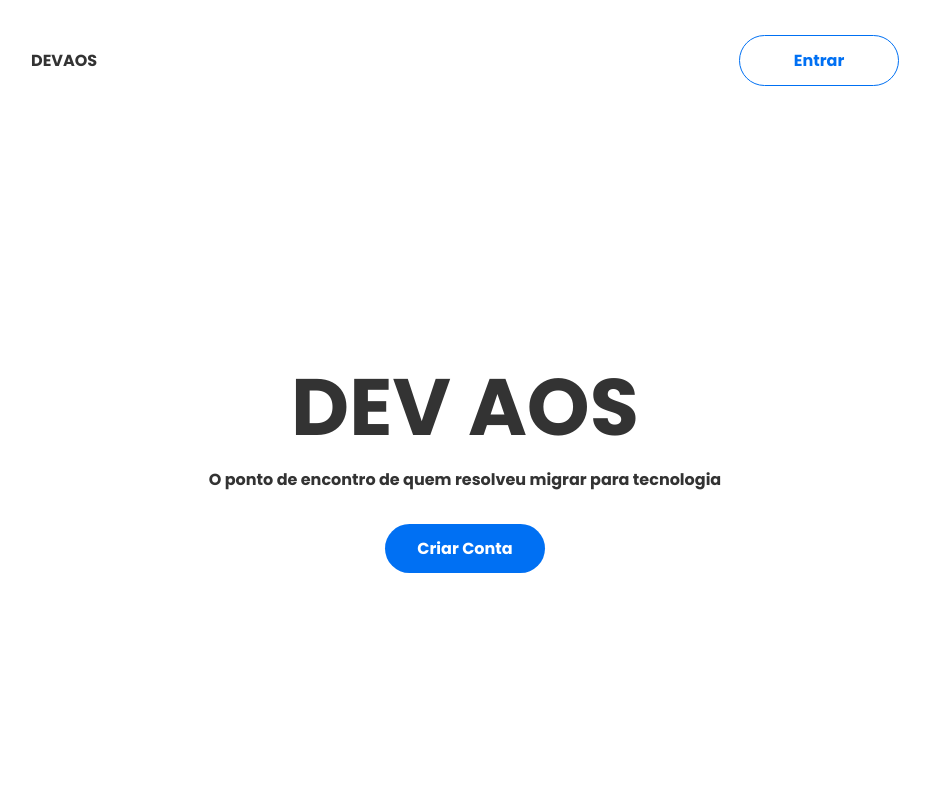
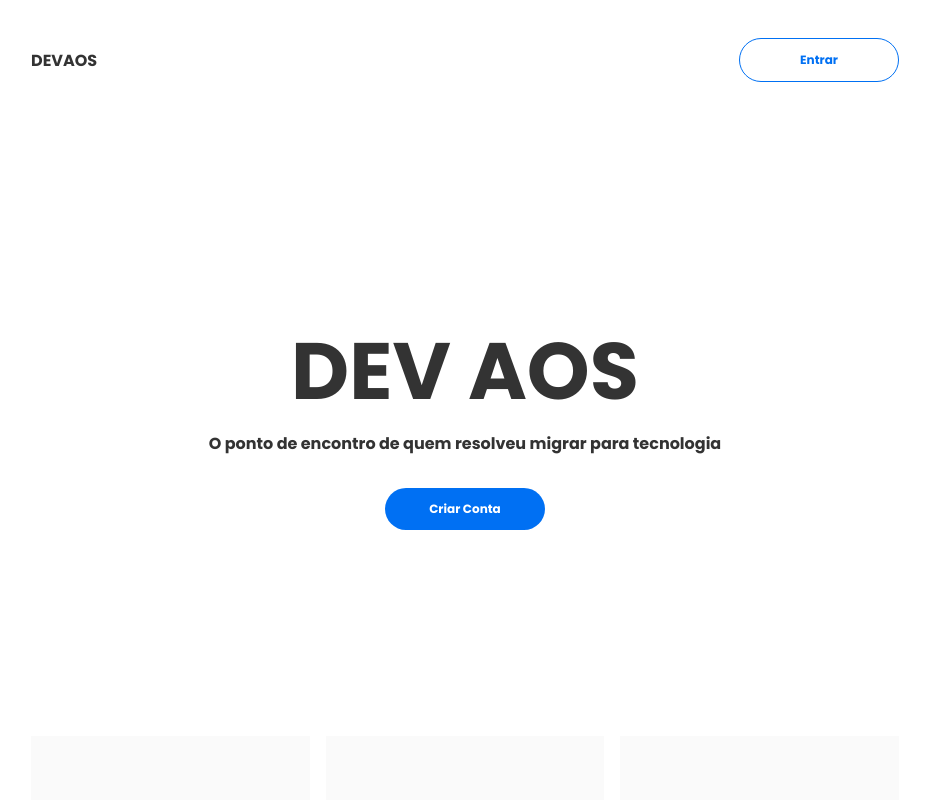
Before and after one commit to fischerafael/devaos-mvp, a Next.js app: page / in a window 1280 px wide. Shown: the top 800 px of the page, without its empty margins (175-1105 px from the left). Built offline with nearby package versions, Linux system fonts and the light colour scheme.

Commit message:
css fixes landing page

```diff
--- a/src/external/ui/components/organisms/HeroSection/index.tsx
+++ b/src/external/ui/components/organisms/HeroSection/index.tsx
@@ -10,7 +10,7 @@ const HeroSection = () => {
             <FlexContainer
                 as="section"
                 style={{
-                    minHeight: '85vh',
+                    minHeight: '75vh',
                     flexDirection: 'column',
                     padding: '1rem',
                     maxWidth: '900px'
--- a/src/external/ui/styles/GlobalStyle.tsx
+++ b/src/external/ui/styles/GlobalStyle.tsx
@@ -21,6 +21,7 @@ const global = css`
         background: ${(props) => props.theme.colors.primary};
         color: ${(props) => props.theme.colors.ligth};
         font: inherit;
+        font-size: 0.75rem;
         font-weight: 700;
         cursor: pointer;
         transition: 0.5s;
```
